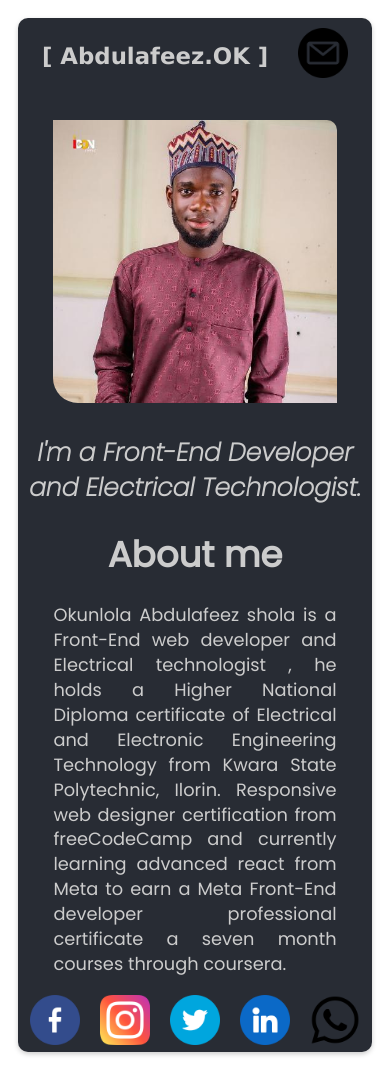
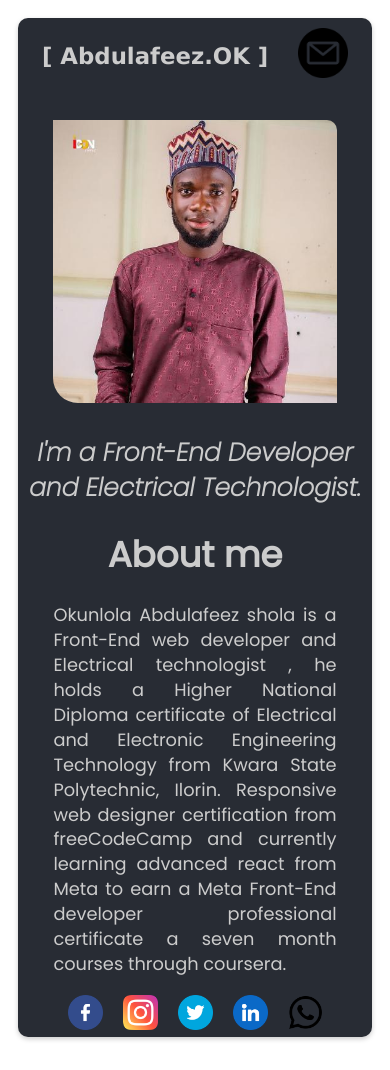
Before and after one commit to AbdulafeezOK/My-Vitual-Card, a React (Create React App) app: page / in a window 390 px wide. Built offline with nearby package versions, Linux system fonts and the light colour scheme.

Commit message:
my virtual card

```diff
--- a/src/components/Footer/Footer.css
+++ b/src/components/Footer/Footer.css
@@ -6,4 +6,8 @@
         margin: 0;
         padding: 5px;
     }
+    .Social img {
+        width: 35px;
+        height: auto;
+    }
 }
```
